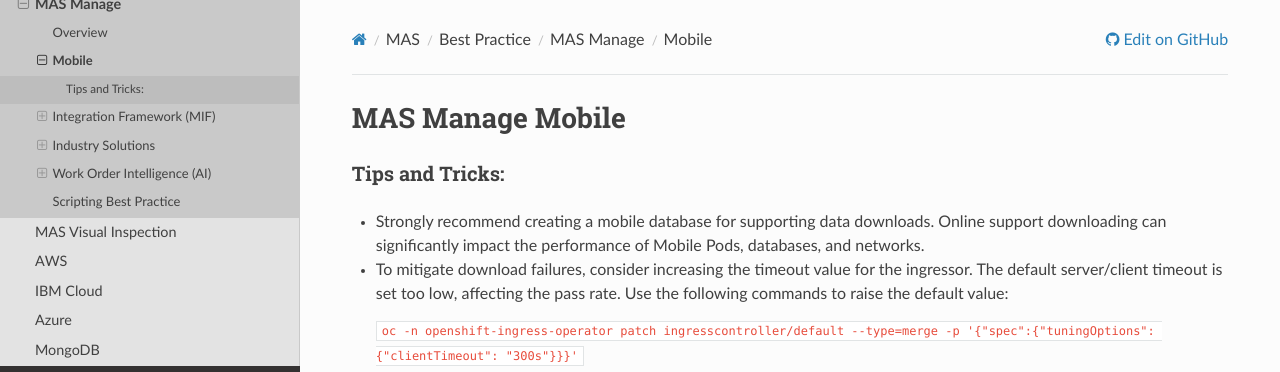
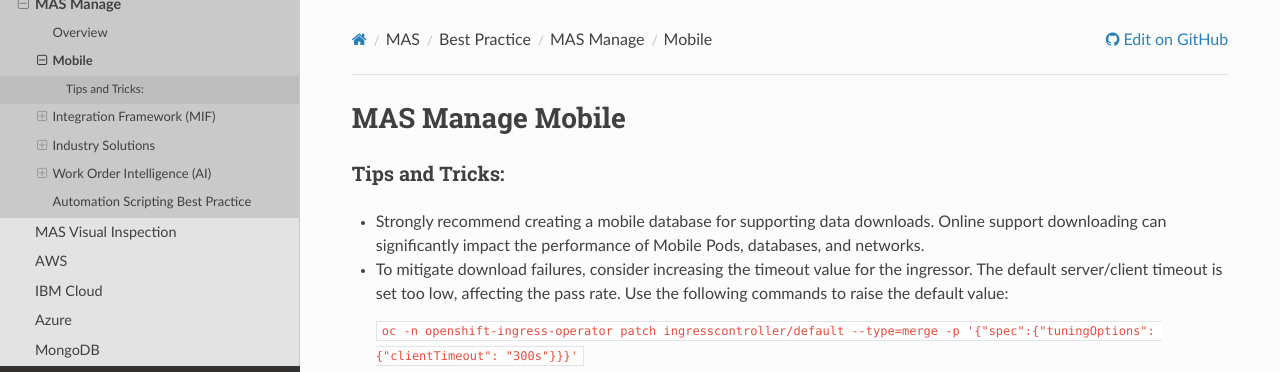
Before and after one commit to ibm-mas/mas-performance, an MkDocs documentation site: the page built from docs/mas/mobile/bestpractice.md, in a window 1280 px wide. Shown: the top 372 px of the page. Built offline with MkDocs 1.6.1, drawn with Linux system fonts in a browser that asks for light colours; nearby versions of some CDN libraries.

Commit message:
[patch] fix link to automation scripting best practice

```diff
--- a/mkdocs.yml
+++ b/mkdocs.yml
@@ -24,7 +24,7 @@
         - 'Work Order Intelligence (AI)':
           - 'Training': mas/manage/woi-train.md
           - 'Inferencing': mas/manage/woi-infer.md
-        - "Scripting Best Practice": https://ibm-maximo-dev.github.io/maximo-autoscript-documentation/bestpractice/overview
+        - "Automation Scripting Best Practice": https://www.ibm.com/docs/en/masv-and-l/maximo-manage/cd?topic=scripts-scripting-best-practices
       - 'MAS Visual Inspection': mas/mvi/bestpractice.md
       - 'AWS': mas/aws/bestpractice.md
       - 'IBM Cloud': mas/ibmcloud/bestpractice.md
```
